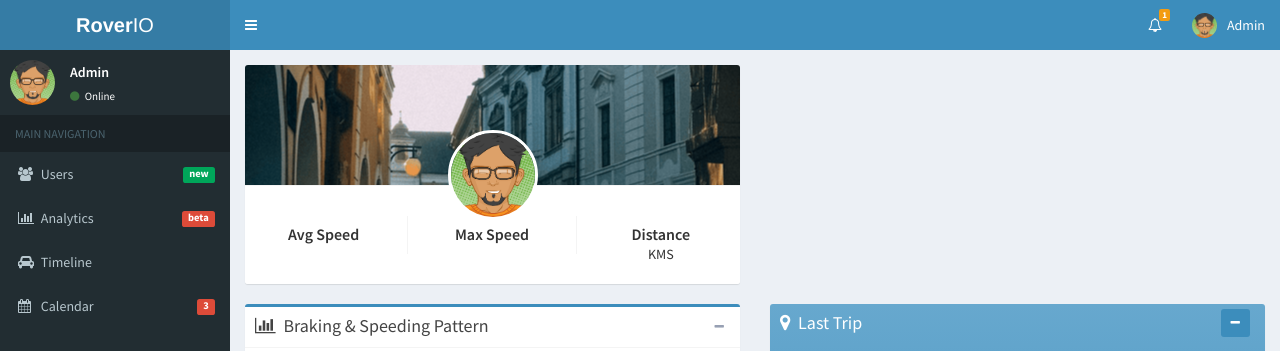
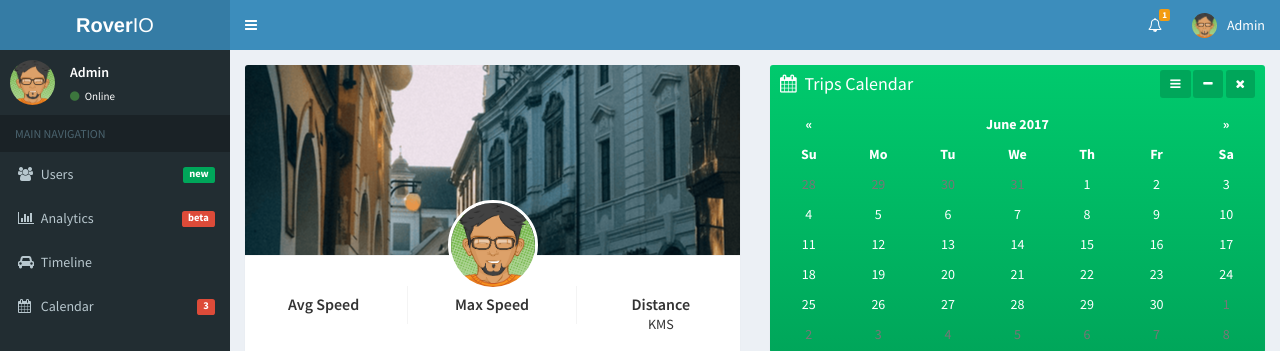
Before and after one commit to bharatwaaj/Rover_Dashboard, a PHP site: page /userDetails.php in a window 1280 px wide. Shown: the top 351 px of the page. Run offline with PHP 8.4, Linux system fonts and the light colour scheme; the visitor is signed in with stand-in values (Sample User, id 1); data that the repository does not hold is empty; some libraries are stand-ins or nearby versions.

Commit message:
Updated user details page

```diff
--- a/userDetails.php
+++ b/userDetails.php
@@ -73,11 +73,11 @@ if (isset($_GET['uid'])) {
                     <div class="box box-widget widget-user">
                         <!-- Add the bg color to the header using any of the bg-* classes -->
                         <div class="widget-user-header bg-black"
-                             style="background: url('dist/img/photo1.png') center center;">
+                             style="background: url('dist/img/photo1.png') center center; height: 190px;">
                             <h3 class="widget-user-username" id="userNameDetailPage"></h3>
                             <h5 class="widget-user-desc" id="emailDetailPage"></h5>
                         </div>
-                        <div class="widget-user-image">
+                        <div class="widget-user-image" style="padding-top: 70px">
                             <img class="img-circle" src="dist/img/avatar04.png" alt="User Avatar">
                         </div>
                         <div class="box-footer">
@@ -113,6 +113,48 @@ if (isset($_GET['uid'])) {
                     <!-- /.widget-user -->
                 </div>
                 <!-- /.col -->
+
+
+                <!-- Calendar -->
+                <div class="col-md-6">
+                    <div class="box box-solid bg-green-gradient">
+                        <div class="box-header">
+                            <i class="fa fa-calendar"></i>
+
+                            <h3 class="box-title">Trips Calendar</h3>
+                            <!-- tools box -->
+                            <div class="pull-right box-tools">
+                                <!-- button with a dropdown -->
+                                <div class="btn-group">
+                                    <button type="button" class="btn btn-success btn-sm dropdown-toggle"
+                                            data-toggle="dropdown">
+                                        <i class="fa fa-bars"></i></button>
+                                    <ul class="dropdown-menu pull-right" role="menu">
+                                        <li><a href="#">Add new event</a></li>
+                                        <li><a href="#">Clear events</a></li>
+                                        <li class="divider"></li>
+                                        <li><a href="#">View calendar</a></li>
+                                    </ul>
+                                </div>
+                                <button type="button" class="btn btn-success btn-sm" data-widget="collapse"><i
+                                        class="fa fa-minus"></i>
+                                </button>
+                                <button type="button" class="btn btn-success btn-sm" data-widget="remove"><i
+                                        class="fa fa-times"></i>
+                                </button>
+                            </div>
+                            <!-- /. tools -->
+                        </div>
+                        <!-- /.box-header -->
+                        <div class="box-body no-padding">
+                            <!--The calendar -->
+                            <div id="trips-calendar" style="width: 100%;"></div>
+                        </div>
+                        <!-- /.box-body -->
+                    </div>
+                    <!-- /.box -->
+                </div>
+
             </div>
             <div class="row">
                 <div class="col-md-6">
@@ -142,6 +184,9 @@ if (isset($_GET['uid'])) {
                         <div class="box-header">
                             <!-- tools box -->
                             <div class="pull-right box-tools">
+                                <button type="button" id="trip-date-picker-map" class="btn btn-primary btn-sm pull-right"
+                                        data-toggle="tooltip" title="Date">
+                                    <i class="fa fa-calendar"></i></button>
                                 <button type="button" class="btn btn-primary btn-sm pull-right" data-widget="collapse"
                                         data-toggle="tooltip" title="Collapse" style="margin-right: 5px;">
                                     <i class="fa fa-minus"></i></button>
@@ -166,9 +211,6 @@ if (isset($_GET['uid'])) {
             </div>
 
             <div class="row">
-                <div class="col-md-12">
-
-                </div>
             </div>
         </section>
         <!-- /.content -->
@@ -191,6 +233,25 @@ include 'roverBodyLinkSection.php';
 
 <script type="text/javascript">
 
+    // On Page Load - Date Pickers
+    $("#trips-calendar").datepicker();
+
+    $('#trip-date-picker-map').daterangepicker({
+        ranges: {
+            'Today': [moment(), moment()],
+            'Yesterday': [moment().subtract(1, 'days'), moment().subtract(1, 'days')],
+            'Last 7 Days': [moment().subtract(6, 'days'), moment()],
+            'Last 30 Days': [moment().subtract(29, 'days'), moment()],
+            'This Month': [moment().startOf('month'), moment().endOf('month')],
+            'Last Month': [moment().subtract(1, 'month').startOf('month'), moment().subtract(1, 'month').endOf('month')]
+        },
+        startDate: moment().subtract(29, 'days'),
+        endDate: moment()
+    }, function (start, end) {
+        window.alert("You chose: " + start.format('MMMM D, YYYY') + ' - ' + end.format('MMMM D, YYYY'));
+    });
+
+    // To draw line chart
     function drawLineChart(braking, speeding) {
         var brakingArray = [], speedingArray = [];
         for (var i = 0; i < braking.length; i++) {
@@ -361,7 +422,7 @@ include 'roverBodyLinkSection.php';
             count += subcount;
         });
         avgSpeed = total / count;
-        if(isNaN(avgSpeed)){
+        if (isNaN(avgSpeed)) {
             document.getElementById('userAvgSpeedValue').innerHTML = 0 + " Kmph";
         }
         document.getElementById('userAvgSpeedValue').innerHTML = avgSpeed.toFixed(2) + " Kmph";
@@ -369,34 +430,28 @@ include 'roverBodyLinkSection.php';
     });
 
     // Display the heat map of a single user
-    var brake = [],speed = [];
-    database.ref().child('tripSpeeding/'+uid+'/').once('value').then(function(snapshot) {
-        snapshot.forEach(function(snap){
+    var brake = [], speed = [];
+    database.ref().child('tripSpeeding/' + uid + '/').once('value').then(function (snapshot) {
+        snapshot.forEach(function (snap) {
             var json = snap.val();
             var key;
             for (var field in json) {
                 key = field;
                 var jkey = json[key];
-                var factor=json[key]["factor"];
-                if(factor!=null)
-                {
-                    for(var field1 in jkey)
-                    {
-                        var jkey1=field1;
-                        var lat=jkey[jkey1]["latitude"];
-                        var long=jkey[jkey1]["longitude"];
-                        if(jkey[jkey1]["latitude"]!=null&&jkey[jkey1]["longitude"]!=null)
-                        {
-                            if(factor=="vhb"||factor=="hb"||factor=="b")
-                            {
+                var factor = json[key]["factor"];
+                if (factor != null) {
+                    for (var field1 in jkey) {
+                        var jkey1 = field1;
+                        var lat = jkey[jkey1]["latitude"];
+                        var long = jkey[jkey1]["longitude"];
+                        if (jkey[jkey1]["latitude"] != null && jkey[jkey1]["longitude"] != null) {
+                            if (factor == "vhb" || factor == "hb" || factor == "b") {
                                 brake.push(new google.maps.LatLng(lat, long));
                             }
-                            else if(factor=="vhs"||factor=="hs"||factor=="s")
-                            {
+                            else if (factor == "vhs" || factor == "hs" || factor == "s") {
                                 speed.push(new google.maps.LatLng(lat, long));
                             }
-                            else
-                            {
+                            else {
                                 //do nothing
                             }
                         }
@@ -404,7 +459,7 @@ include 'roverBodyLinkSection.php';
                 }
             }
         });
-        console.log("data is.."+brake+" "+speed);
+        console.log("data is.." + brake + " " + speed);
         loadspeedMap(speed);
         loadbrakeMap(brake);
     });
@@ -424,7 +479,7 @@ include 'roverBodyLinkSection.php';
             'rgba(0, 0, 255, 1)'
         ]
     };
-    function loadspeedMap(txData){
+    function loadspeedMap(txData) {
         heatmap = new google.maps.visualization.HeatmapLayer({
             data: txData,            //txData,
             radius: 20,
@@ -434,7 +489,7 @@ include 'roverBodyLinkSection.php';
         heatmap.set('gradient', gradients['green']);
         heatmap.setMap(map1);
     }
-    function loadbrakeMap(txData){
+    function loadbrakeMap(txData) {
         heatmap = new google.maps.visualization.HeatmapLayer({
             data: txData,            //txData,
             radius: 20,
```
